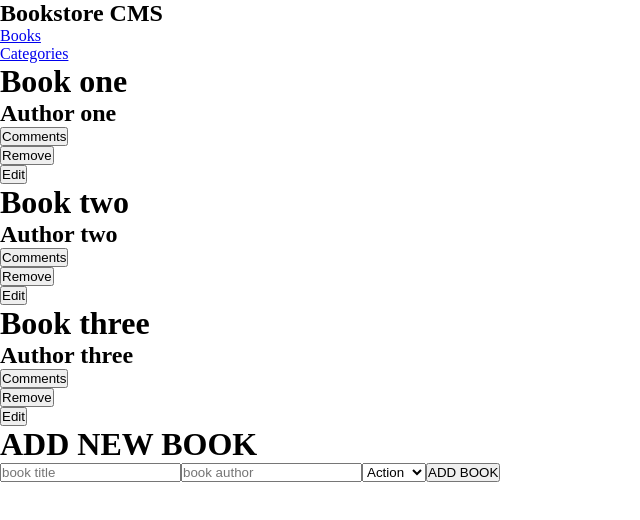
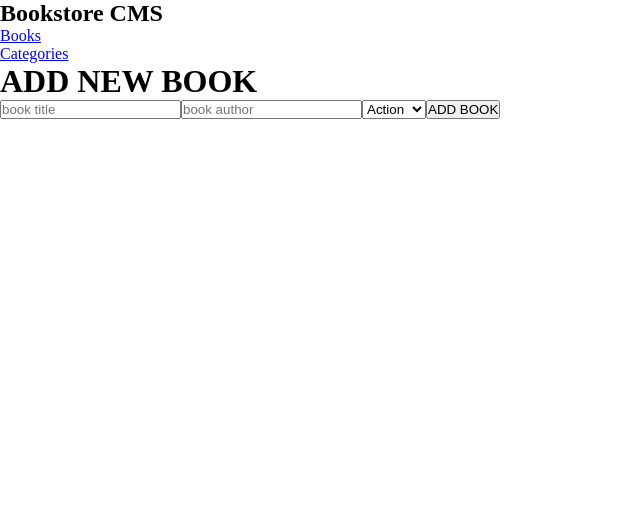
Before and after one commit to andgarzonmal/bookstore, a React (Create React App) app: page / in a window 1280 px wide. Shown: the top 520 px of the page, without its empty margins (0-640 px from the left). Built offline with nearby package versions, Linux system fonts and the light colour scheme.

Commit message:
👋 REMOVE hard coded list from component

```diff
--- a/src/components/Bookscontainer.js
+++ b/src/components/Bookscontainer.js
@@ -1,35 +1,25 @@
-import React, { useState } from 'react';
+import React from 'react';
+import { useSelector, useDispatch } from 'react-redux';
 import BookList from './BookList';
+import { deletebook } from '../Redux/books/books';
 
 function Bookscontainer() {
-  const bookshelf = () => {
-    const books = [
-      {
-        id: 1,
-        title: 'Book one',
-        author: 'Author one',
-      },
-      {
-        id: 2,
-        title: 'Book two',
-        author: 'Author two',
-      },
-      {
-        id: 3,
-        title: 'Book three',
-        author: 'Author three',
-      },
-    ];
-    return books;
+  const state = useSelector((state) => state.bookShelf);
+  const dispatch = useDispatch();
+  const handleDelete = (id) => {
+    dispatch(deletebook(id));
   };
-
-  const [books] = useState(bookshelf());
-
   return (
     <div className="books-container">
       <ul>
-        {books.map(({ id, title, author }) => (
-          <BookList key={id} title={title} author={author} />
+        {state.map(({ id, title, author }) => (
+          <BookList
+            key={id}
+            id={id}
+            title={title}
+            author={author}
+            deletebook={handleDelete}
+          />
         ))}
       </ul>
     </div>
```
